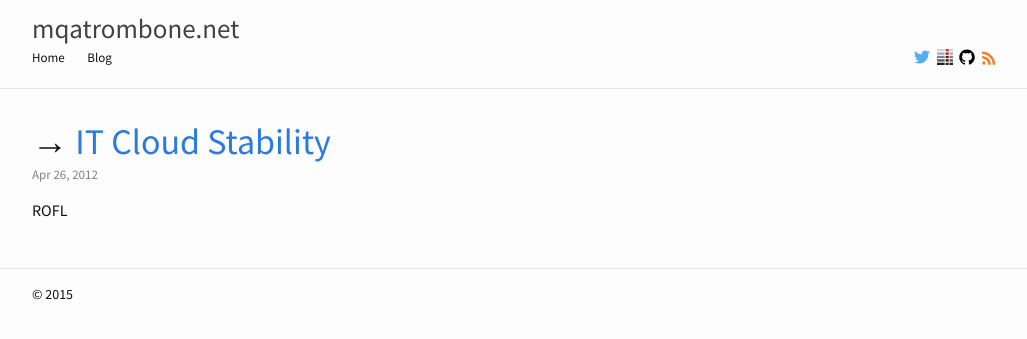
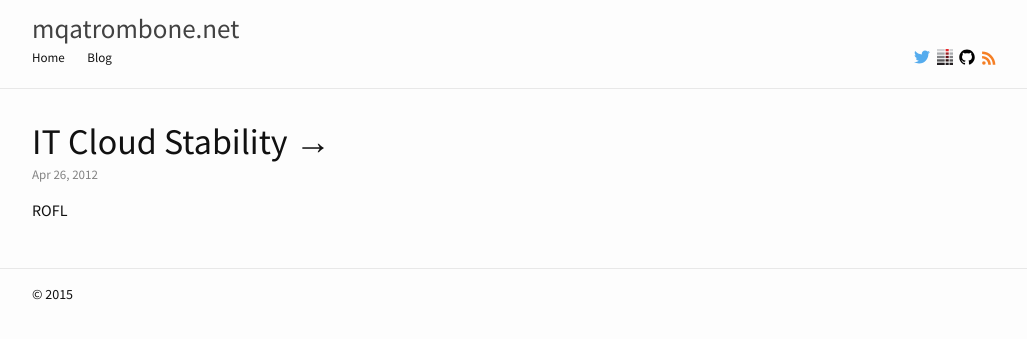
Before and after one commit to mqatrombone/mqatrombone.github.io, a Jekyll site: the page built from _posts/2012-04-26-it-cloud-stability.markdown, in a window 1280 px wide. Shown: the top 339 px of the page, without its empty margins (123-1150 px from the left). Built offline with Jekyll 4.4.1, drawn with Linux system fonts in a browser that asks for light colours.

Commit message:
Adjust link posts to what I'd like them to look

```diff
--- a/_layouts/linkpost.html
+++ b/_layouts/linkpost.html
@@ -4,7 +4,7 @@ section: blog
 ---
 <div class="post">
   <header class="post-header">
-  <h1 class="post-title">→ <a href="{{ page.link }}">{{ page.title }}</a></h1>
+  <h1 class="post-title">{{ page.title }}&nbsp;<a class="post-link" href="{{ page.link }}">→</a></h1>
     <span class="post-meta">{{ page.date | date: "%b %-d, %Y" }}</span>
   </header>
 
--- a/_sass/_layout.scss
+++ b/_sass/_layout.scss
@@ -171,7 +171,6 @@
 }
 
 .post-link, a.post-link, .post-title {
-    display: block;
     font-size: 36px;
     color: $post-title-color;
     margin-bottom: 0;
@@ -179,6 +178,10 @@
     @include media-query($on-small) {
         font-size: 26px;
     }
+}
+
+.post-link .post-title {
+    display: block;
 }
 
 .post-meta {
--- a/blog/archive.html
+++ b/blog/archive.html
@@ -18,7 +18,9 @@ layout: default
         {% endif %}
         {% if post.layout == "linkpost" %}
         <h2>
-          <a class="post-link" href="{{ post.url | prepend: site.baseurl }}">→ {{ post.title }}</a>
+          <span>
+            <a class="post-link" href="{{ post.url | prepend: site.baseurl }}">{{ post.title }}</a>&nbsp;<a class="post-link" href="{{ post.link }}">→</a>
+          </span>
         </h2>
         {% endif %}
       </li>
```
